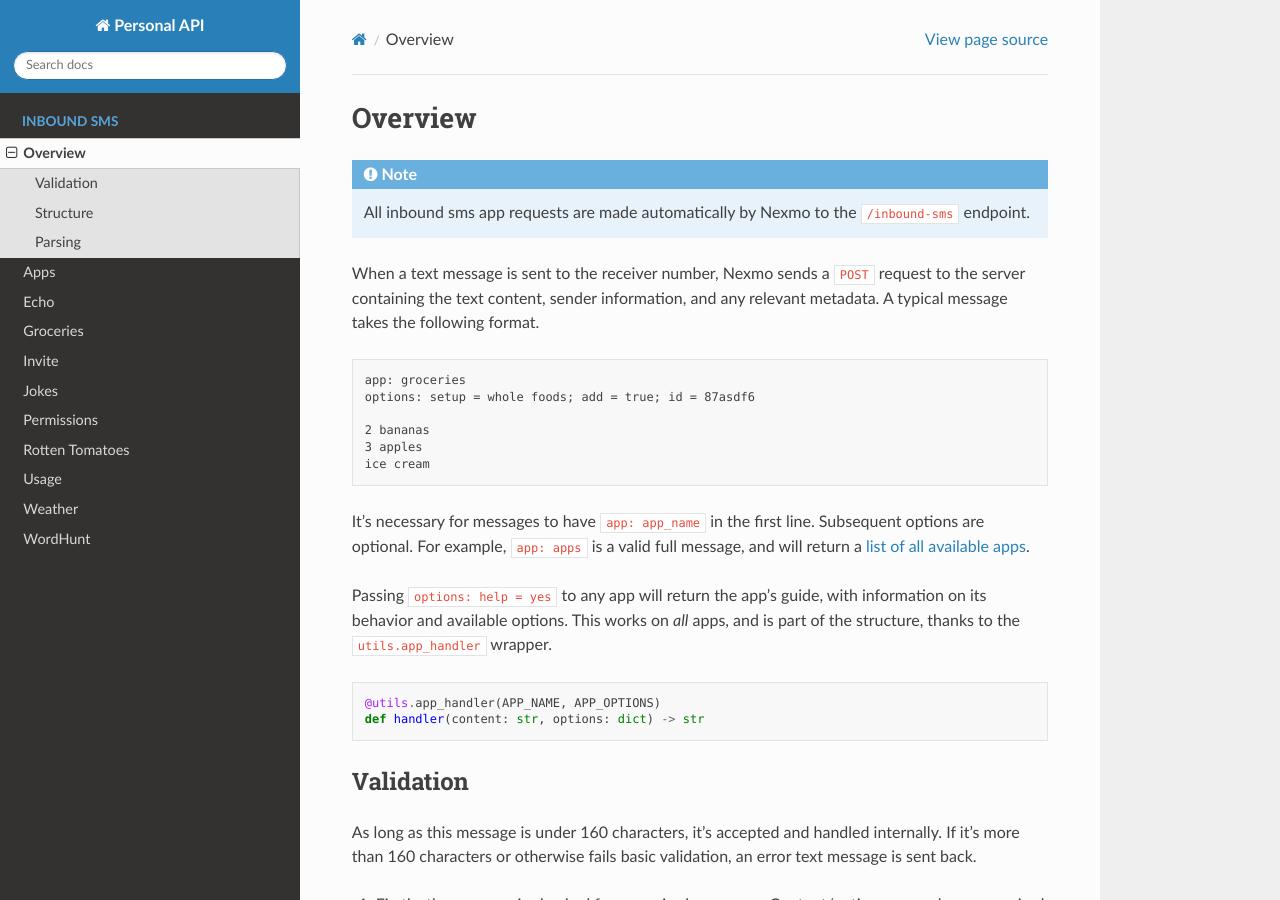
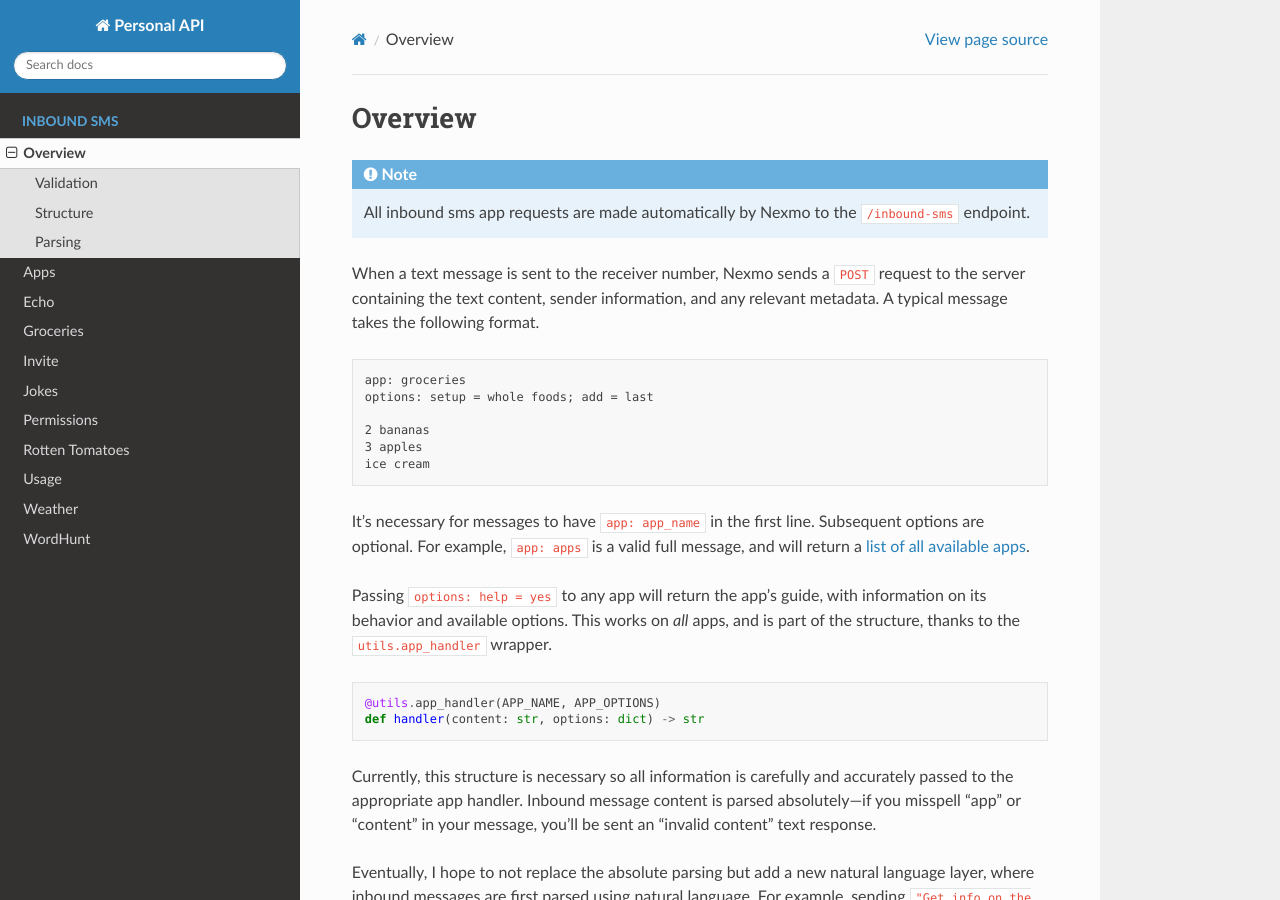
Before and after one commit to preritdas/jeeves, a Sphinx documentation site: the page built from docs/source/inbound-sms/overview.md, in a window 1280 px wide and 900 px high. Built offline with Sphinx 7.4.7 and the Read the Docs theme 2.0.0, drawn with Linux system fonts in a browser that asks for light colours; some of the changed text lies outside the part shown.

Commit message:
Note on future plans for NLP.

````diff
--- a/docs/source/inbound-sms/overview.md
+++ b/docs/source/inbound-sms/overview.md
@@ -10,7 +10,7 @@
 
 ```text
 app: groceries
-options: setup = whole foods; add = true; id = 87asdf6
+options: setup = whole foods; add = last
 
 2 bananas
 3 apples
@@ -25,6 +25,10 @@
 @utils.app_handler(APP_NAME, APP_OPTIONS)
 def handler(content: str, options: dict) -> str
 ```
+
+Currently, this structure is necessary so all information is carefully and accurately passed to the appropriate app handler. Inbound message content is parsed absolutely---if you misspell "app" or "content" in your message, you'll be sent an "invalid content" text response.
+
+Eventually, I hope to not replace the absolute parsing but add a new natural language layer, where inbound messages are first parsed using natural language. For example, sending `"Get info on the movie a few good men"` would trigger the [rt](rt.md) app. If NLP parsing fails, default to absolute parsing.
 
 
 ## Validation
````
